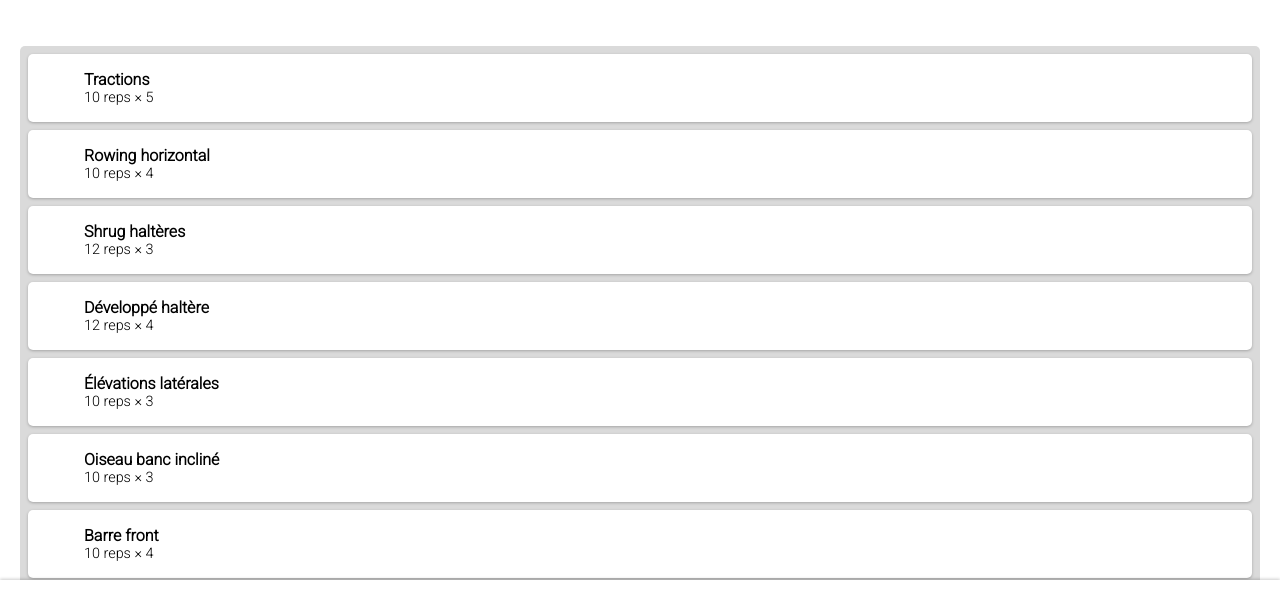
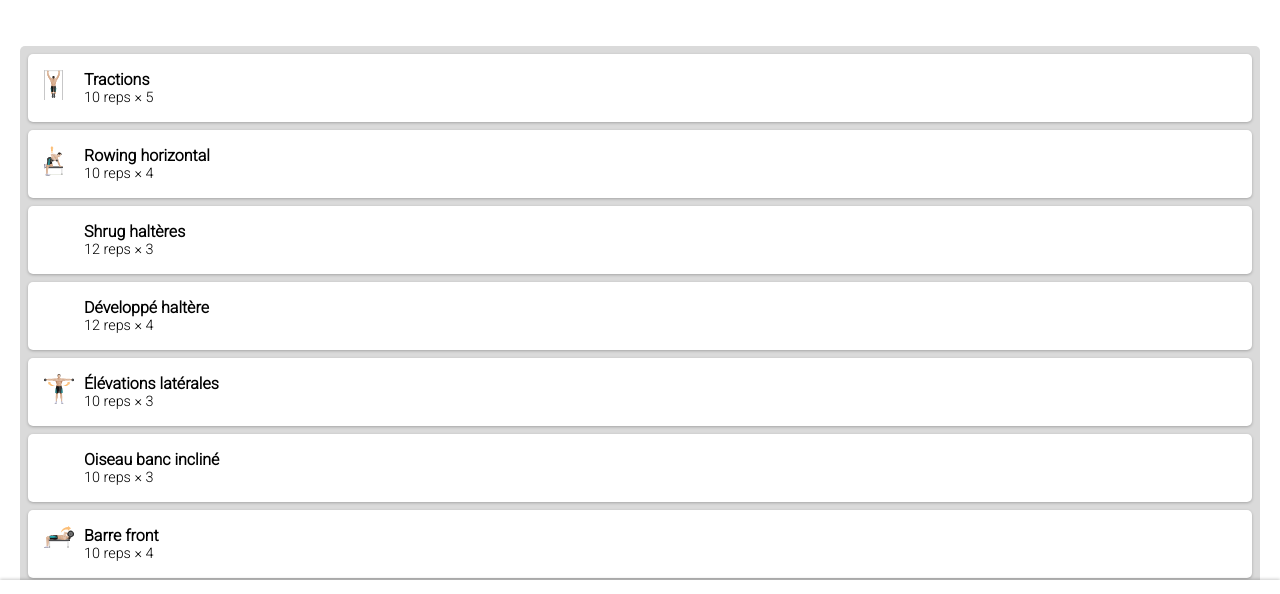
Before and after one commit to lobodol/sport-timer, a Vue app: page /day5 in a window 1280 px wide. Shown: the part 153-747 px from the top of the page. Built offline with nearby package versions, Linux system fonts and the light colour scheme.

Commit message:
feat: set images for day 5 exercises

```diff
--- a/src/views/Day5.vue
+++ b/src/views/Day5.vue
@@ -4,14 +4,21 @@
 <script setup lang="ts">
 import Session from '@/components/Session.vue'
 
+import Traction from '@/images/traction1.svg'
+import Rowing from '@/images/rowing2.svg'
+import LateralRaise from '@/images/lateral_raise2.svg'
+import Forehead from '@/images/forehead2.svg'
+import UpRaise from '@/images/up_raise.svg'
+
+
 const exercises = [
-  { title: 'Tractions', repetitions: 10, series: 5, restDuration: 90 },
-  { title: 'Rowing horizontal', repetitions: 10, series: 4 },
+  { title: 'Tractions', repetitions: 10, series: 5, restDuration: 90, image: Traction },
+  { title: 'Rowing horizontal', repetitions: 10, series: 4, image: Rowing },
   { title: 'Shrug haltères', repetitions: 12, series: 3 },
   { title: 'Développé haltère', repetitions: 12, series: 4 },
-  { title: 'Élévations latérales', repetitions: 10, series: 3 },
+  { title: 'Élévations latérales', repetitions: 10, series: 3, image: LateralRaise },
   { title: 'Oiseau banc incliné', repetitions: 10, series: 3 },
-  { title: 'Barre front', repetitions: 10, series: 4 },
-  { title: 'Extensions au-dessus de la tête', repetitions: 10, series: 3 },
+  { title: 'Barre front', repetitions: 10, series: 4, image: Forehead },
+  { title: 'Extensions au-dessus de la tête', repetitions: 10, series: 3, image: UpRaise },
 ]
 </script>
```
